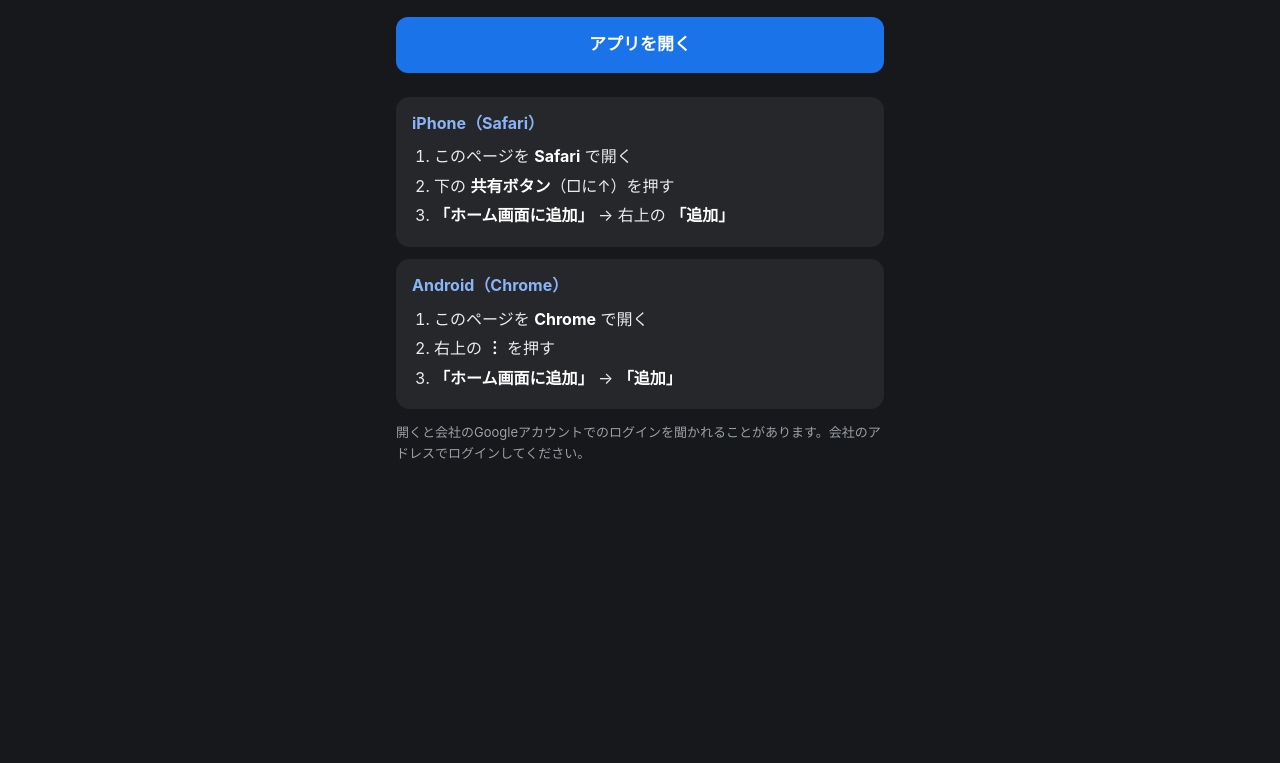
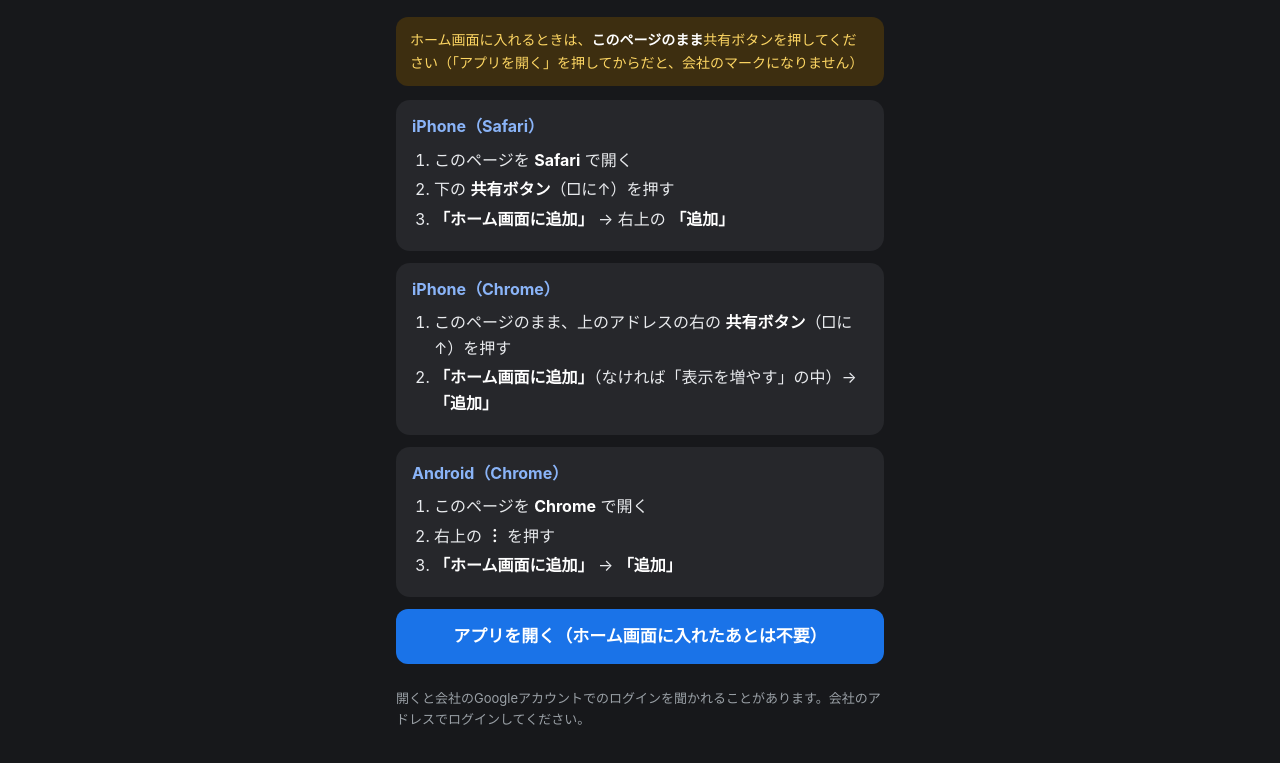
Before and after one commit to kgushiken-cmyk/app, a plain HTML site: page index.html in a window 1280 px wide. Shown: the part 251-1014 px from the top of the page. Before the commit the page ends 800 px from the top, so only its background shows below. Drawn offline with Linux system fonts and the light colour scheme.

Commit message:
Update index.html

```diff
--- a/index.html
+++ b/index.html
@@ -34,6 +34,9 @@ ol{margin:0;padding-left:22px}
 li{margin:4px 0}
 b{color:#fff}
 .note{color:#9aa0a6;font-size:13px}
+.warn{background:#3d2e10;color:#fdd663;border-radius:12px;padding:12px 14px;margin:0 0 14px;font-size:14px}
+.warn b{color:#fff}
+.btn{margin-top:8px}
 </style>
 </head>
 <body>
@@ -42,7 +45,8 @@ b{color:#fff}
 <img class="logo" src="icon-180.png" alt="">
 <h1>具志堅電設</h1>
 <p class="sub">案件登録アプリ。ホーム画面に入れると会社のマークになります</p>
-<a class="btn" href="#" id="open">アプリを開く</a>
+
+<div class="warn">ホーム画面に入れるときは、<b>このページのまま</b>共有ボタンを押してください（「アプリを開く」を押してからだと、会社のマークになりません）</div>
 
 <div class="card">
 <h2>iPhone（Safari）</h2>
@@ -50,6 +54,14 @@ b{color:#fff}
 <li>このページを <b>Safari</b> で開く</li>
 <li>下の <b>共有ボタン</b>（□に↑）を押す</li>
 <li><b>「ホーム画面に追加」</b> → 右上の <b>「追加」</b></li>
+</ol>
+</div>
+
+<div class="card">
+<h2>iPhone（Chrome）</h2>
+<ol>
+<li>このページのまま、上のアドレスの右の <b>共有ボタン</b>（□に↑）を押す</li>
+<li><b>「ホーム画面に追加」</b>（なければ「表示を増やす」の中）→ <b>「追加」</b></li>
 </ol>
 </div>
 
@@ -62,6 +74,7 @@ b{color:#fff}
 </ol>
 </div>
 
+<a class="btn" href="#" id="open">アプリを開く（ホーム画面に入れたあとは不要）</a>
 <p class="note">開くと会社のGoogleアカウントでのログインを聞かれることがあります。会社のアドレスでログインしてください。</p>
 </main>
 <script>
```
